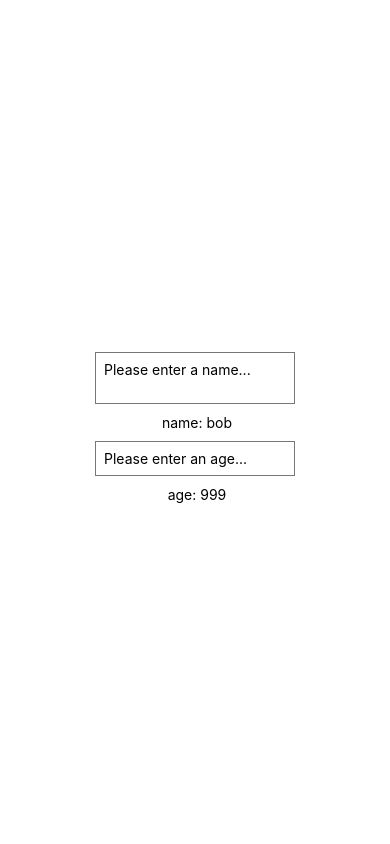
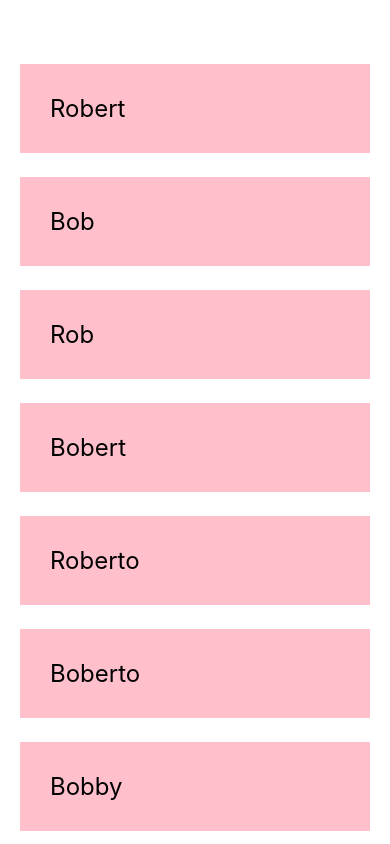
Before and after one commit to r0b-adams/hello-react-native, a React Native app: screen / in a window 390 px wide. Built offline with nearby package versions, Linux system fonts and the light colour scheme.

Commit message:
explored ScrollView component

```diff
--- a/App.tsx
+++ b/App.tsx
@@ -1,30 +1,29 @@
 import { useState } from 'react';
-import { StyleSheet, Text, TextInput, View } from 'react-native';
+import { StyleSheet, Text, ScrollView, View } from 'react-native';
+
+const list = [
+  { id: 1, name: 'Robert' },
+  { id: 2, name: 'Bob' },
+  { id: 3, name: 'Rob' },
+  { id: 4, name: 'Bobert' },
+  { id: 5, name: 'Roberto' },
+  { id: 6, name: 'Boberto' },
+  { id: 7, name: 'Bobby' },
+  { id: 8, name: 'Robby' },
+];
 
 export default function App() {
-  const [name, setName] = useState('bob');
-  const [age, setAge] = useState('999');
-
-  const handleNameChange = (text: string) => setName(() => text);
-
-  const handleAgeChange = (text: string) => setAge(() => text);
+  const [people, setPeople] = useState(list);
 
   return (
     <View style={styles.container}>
-      <TextInput
-        style={styles.input}
-        multiline
-        placeholder='Please enter a name...'
-        onChangeText={handleNameChange}
-      />
-      <Text> name: {name}</Text>
-      <TextInput
-        style={styles.input}
-        keyboardType='numeric'
-        placeholder='Please enter an age...'
-        onChangeText={handleAgeChange}
-      />
-      <Text> age: {age}</Text>
+      <ScrollView>
+        {people.map((item) => (
+          <View key={item.id}>
+            <Text style={styles.item}>{item.name}</Text>
+          </View>
+        ))}
+      </ScrollView>
     </View>
   );
 }
@@ -33,14 +32,15 @@ const styles = StyleSheet.create({
   container: {
     flex: 1,
     backgroundColor: '#fff',
-    alignItems: 'center',
-    justifyContent: 'center',
+    paddingTop: 40,
+    paddingHorizontal: 20,
+    // alignItems: 'center',
+    // justifyContent: 'center',
   },
-  input: {
-    borderWidth: 1,
-    borderColor: '#777',
-    padding: 8,
-    margin: 10,
-    width: 200,
+  item: {
+    marginTop: 24,
+    padding: 30,
+    backgroundColor: 'pink',
+    fontSize: 24,
   },
 });
```
